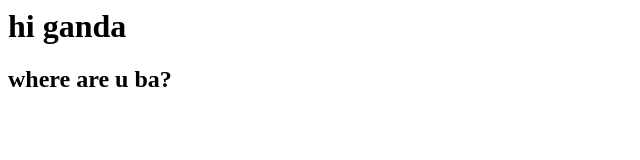
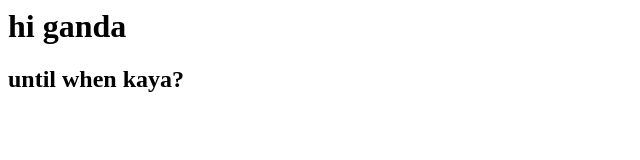
Before and after one commit to isashie/myfirst-website, a plain HTML site: page index.html in a window 1280 px wide. Shown: the full height of the page, 0-640 px from the left. Drawn offline with Linux system fonts and the light colour scheme.

Commit message:
Update index.html

```diff
--- a/index.html
+++ b/index.html
@@ -6,6 +6,6 @@
 </head>
 <body>
     <h1>hi ganda</h1>
-    <h2>where are u ba?</h2>
+    <h2>until when kaya?</h2>
 </body>
 </html>
```
